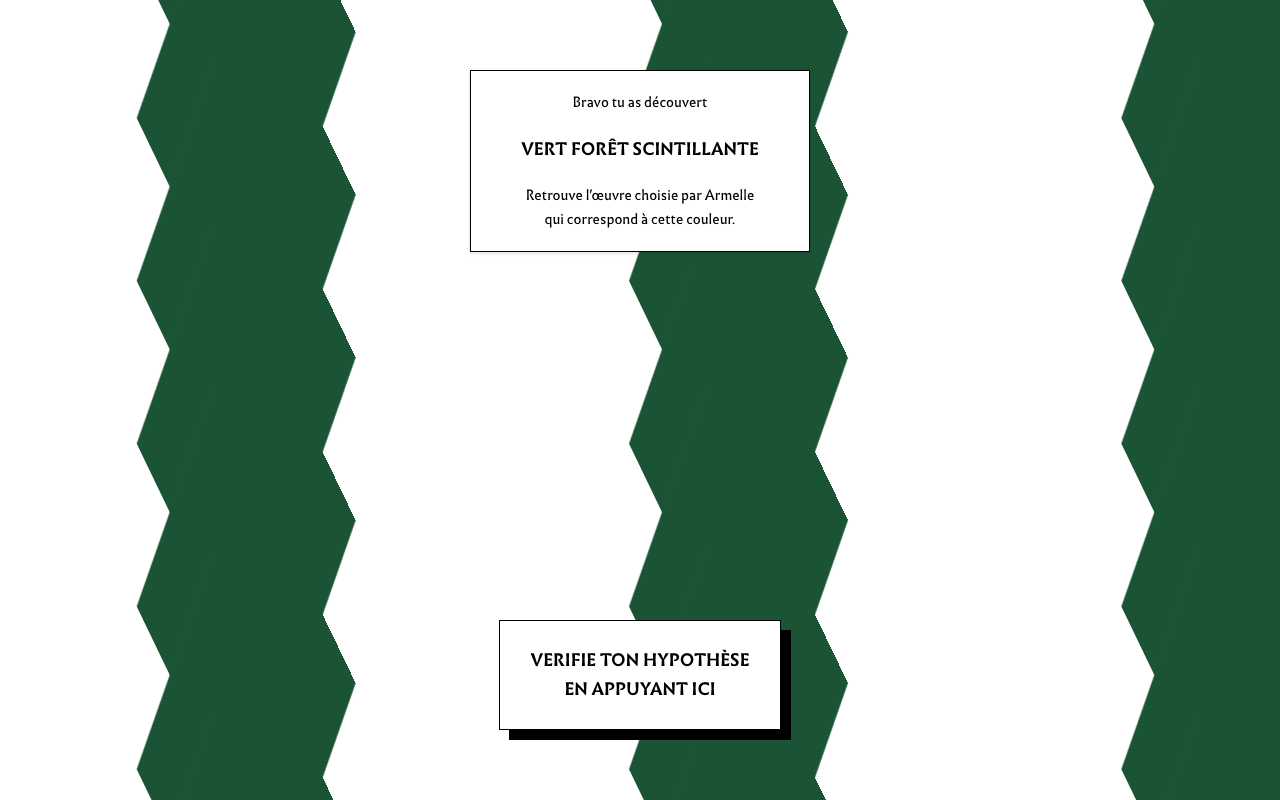
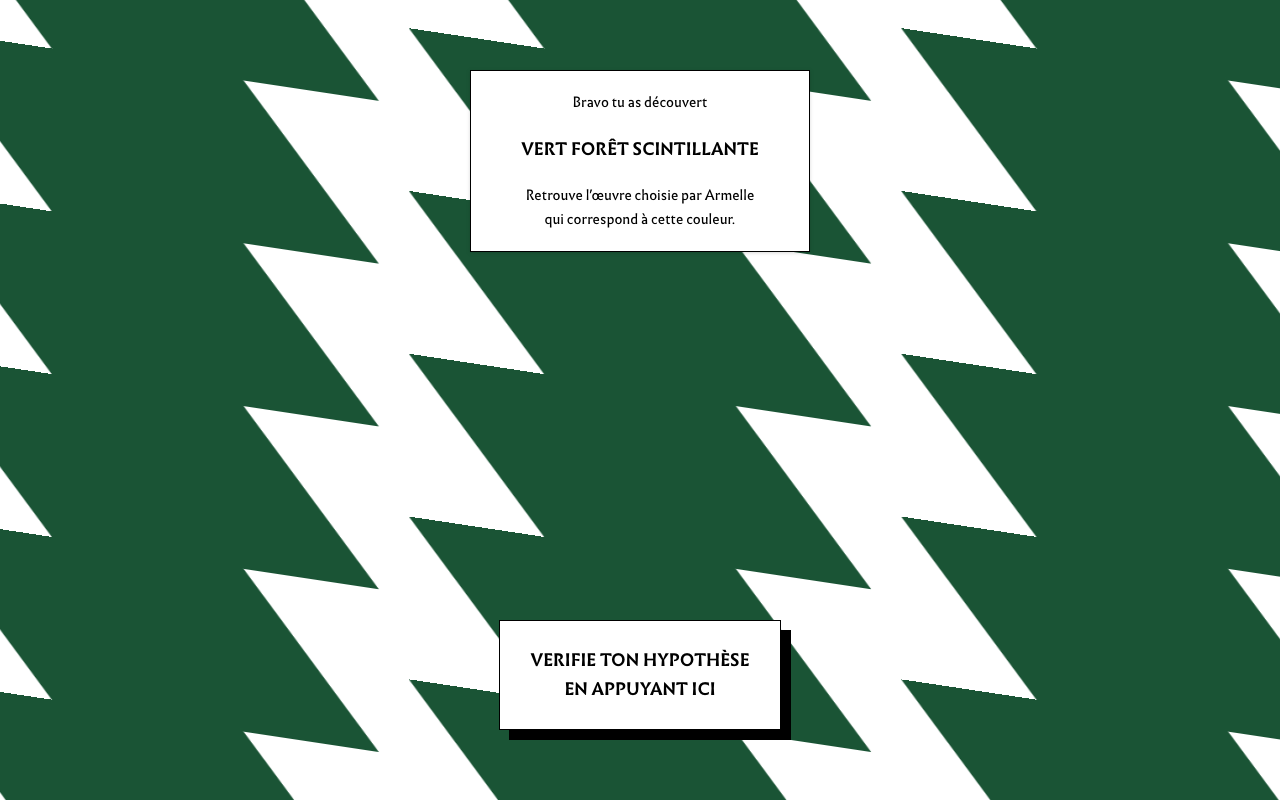
Before and after one commit to theopaolo/tangram-app, a SvelteKit app: page /animation/1 in a window 1280 px wide. Built offline with nearby package versions, Linux system fonts and the light colour scheme.

Commit message:
modif_animation_1

```diff
--- a/src/routes/animation/[id]/+page.svelte
+++ b/src/routes/animation/[id]/+page.svelte
@@ -32,7 +32,7 @@
     switch(id) {
       case '1':
         return {
-          cols: 3, rows: 20, w: 7.5, h: 2.5, rowGap: -0.02,
+          cols: 5, rows: 16, w: 7.5, h: 2.5, rowGap: -0.02,
           visibleCols: 2.6, shape: '7.5,2.5 2.5,2.5 0,0 5,0'
         };
       case '2':
@@ -130,17 +130,17 @@
           gsap.to(polygon, {
             rotation: "+=360",
             transformOrigin: "50% 50%",
-            duration: 28,
+            duration: 210,
             repeat: -1,
             ease: "linear"
           });
-        });
+       });
 
         // Double click interaction
-        svg?.addEventListener("dblclick", () => {
+        whole?.addEventListener("dblclick", () => {
           const randomRotation = gsap.utils.random(-120, 180);
           gsap.to(svg, {
-            scale: zoomed ? 1 : 2,
+            scale: zoomed ? 1 : 2.1,
             rotation: `+=${randomRotation}`,
             transformOrigin: "40% 55%",
             duration: 1.2,
@@ -157,8 +157,9 @@
             gsap.to(piece, {
               x: `+=${dir}`,
               y: `+=${diro}`,
-              rotate: 360,
-              duration: 7,
+              // rotate: 360,
+              duration: 3,
+              transformOrigin: "40% 55%",
               ease: "power2.inOut",
               yoyo: true,
               repeat: 1,
@@ -529,6 +530,29 @@
           {/each}
         </g>
       </svg>
+    {:else if pieceId === '1'}
+      <svg
+        overflow="visible"
+        viewBox={`0 0 ${viewW} ${viewH}`}
+        width="100%"
+        height="100%"
+        preserveAspectRatio="xMidYMid slice"
+      >
+        <g transform={`translate(${(viewW - gridW) / 2}, ${(viewH - gridH) / 2})`}>
+          {#each Array(config.rows) as _, r}
+            <g class="row" transform={`translate(0, ${r * rowPitch})`}>
+              {#each Array(config.cols) as _, c}
+                <polygon
+                  fill={currentPiece.color}
+                  class="piece"
+                  points={config.shape}
+                  transform={`translate(${c * config.w}, 0)`}
+                />
+              {/each}
+            </g>
+          {/each}
+        </g>
+      </svg>
     {:else}
       <!-- Animations 1,3: Basic row structure -->
       <svg
```
